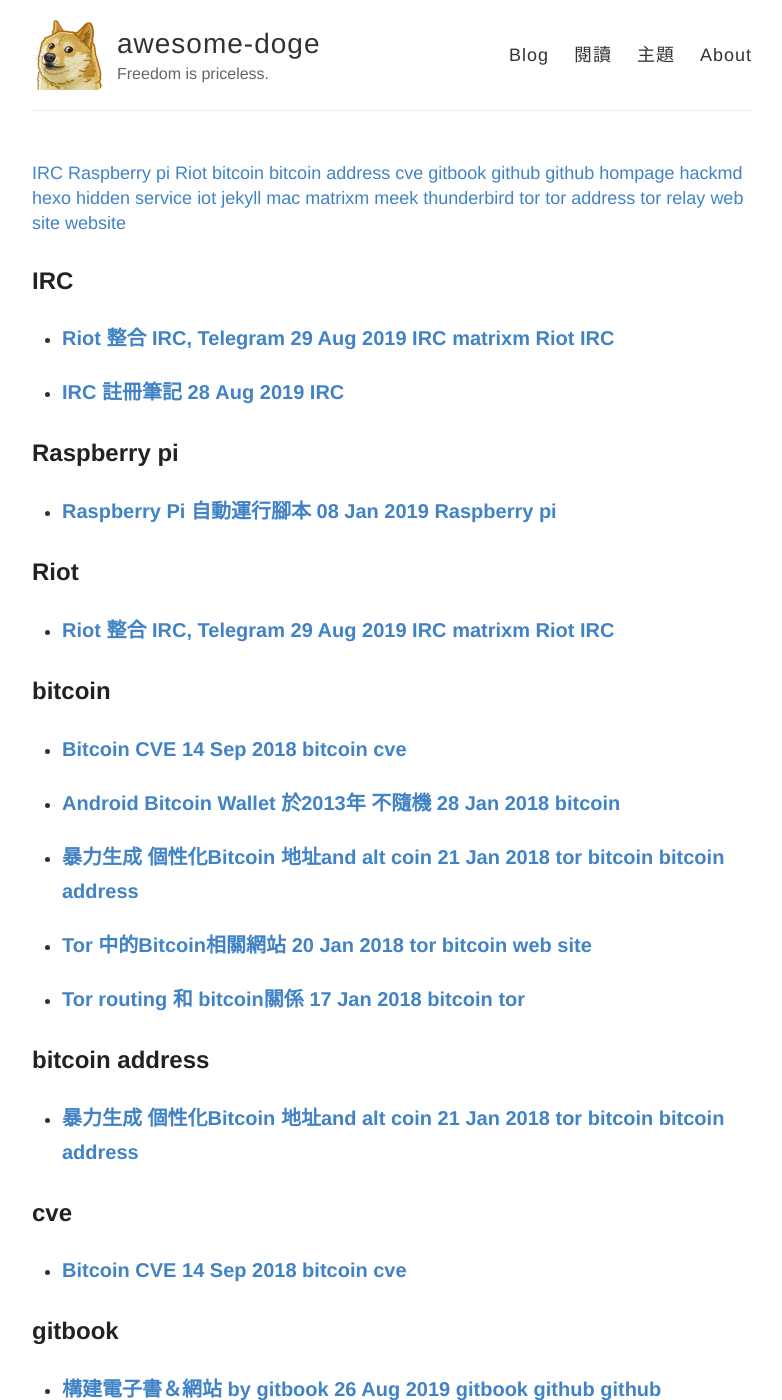
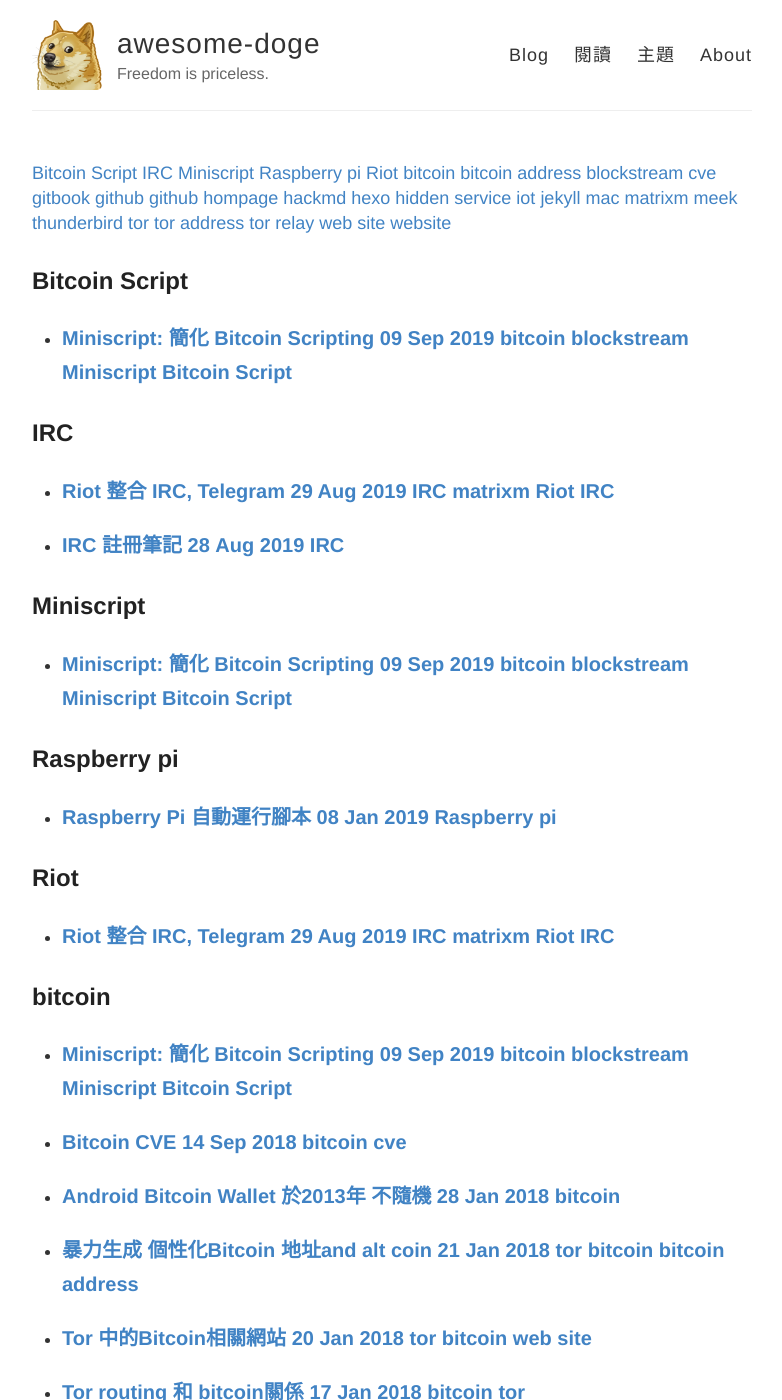
Before and after one commit to awesome-doge/awesome-doge.github.io, a Jekyll site: the page built from tags.html, in a window 1280 px wide and 1400 px high. Shown: the whole window, without its empty margins (248-1030 px from the left). Built offline with Jekyll 4.4.1, drawn with Linux system fonts in a browser that asks for light colours; some of the changed text lies outside the part shown.

Commit message:
修改標籤

```diff
--- a/_posts/2019-09-09-Miniscript.md
+++ b/_posts/2019-09-09-Miniscript.md
@@ -2,8 +2,8 @@
 layout: post
 title: "Miniscript: 簡化 Bitcoin Scripting"
 date: 2019-09-09
-tags: [github]
-categories: [github]
+tags: [bitcoin, blockstream, Miniscript, Bitcoin Script]
+categories: [bitcoin]
 image: image/miniscript1.png
 description: "Miniscript 是一種以結構化方式表示Bitcoin  Script 的語言，可實現高效的分析、結構(composition)、一般簽名等"
 ---
```
